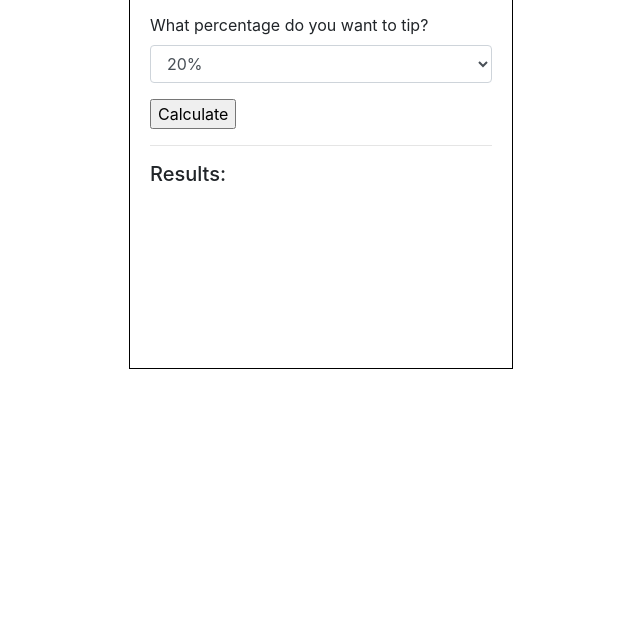
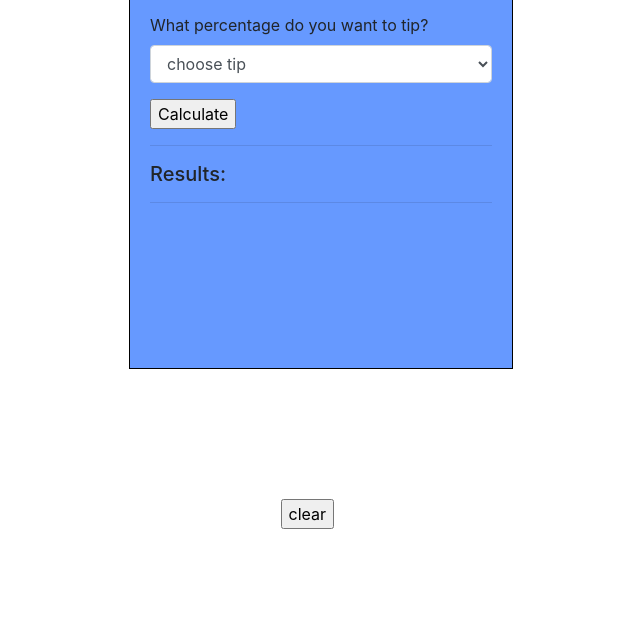
Before and after one commit to carolgreene/tip-calculator, a plain HTML site: page index.html in a window 1280 px wide. Shown: the part 181-800 px from the top of the page, without its empty margins (319-959 px from the left). Drawn offline with nearby package versions, Linux system fonts and the light colour scheme.

Commit message:
added clear button

```diff
--- a/index.css
+++ b/index.css
@@ -6,8 +6,16 @@
   margin-top: 50px;
   margin-bottom: 50px;
   padding: 20px;
+  background-color: #6699ff;
 }
 
 h4 {
   text-align: center;
 }
+
+#clear {
+  position: absolute;
+  bottom: 90px;
+  left: 50%;
+  margin-left: -40.5px;
+}
--- a/index.html
+++ b/index.html
@@ -26,9 +26,9 @@
                 <label>What percentage do you want to tip?</label>
                 <select class="form-control" name="percent" id="percent">
                     <option value="" selected>choose tip</option>
-                    <option value="10" selected>10%</option>
-                    <option value="15" selected>15%</option>
-                    <option value="20" selected>20%</option>
+                    <option value="10">10%</option>
+                    <option value="15">15%</option>
+                    <option value="20">20%</option>
                 </select>
             </div>
 
@@ -41,6 +41,12 @@
                 <h5>Results: <span id="total"></span></h5>
               </div>
             </hr>
+
+            <hr>
+              <div class="form-group">
+                <input type="submit" name="clear" id="clear" value="clear">
+              </div>
+            </hr>
         </div>
 
 
--- a/index.js
+++ b/index.js
@@ -1,5 +1,6 @@
 //set variables needed
 const button = document.getElementById("button");
+const clear = document.getElementById("clear");
 
 button.addEventListener('click', function(e) {
   const billAmountCents = document.getElementById("bill_amount").value * 100
@@ -8,6 +9,10 @@ button.addEventListener('click', function(e) {
 
   displayResults(totalDue)
 }, false)
+
+clear.addEventListener('click', function(e) {
+  clearFields()
+})
 
 function calculateTip(billAmountCents, percent) {
   const tipAmount = (billAmountCents * (percent/100))/100
@@ -20,3 +25,9 @@ function displayResults(totalDue) {
   const total = document.getElementById("total")
   total.innerText = totalDue
 }
+
+function clearFields() {
+  document.getElementById("bill_amount").value = ""
+  document.getElementById("percent").selectedIndex = 0
+  document.getElementById("total").innerText = ""
+}
```
